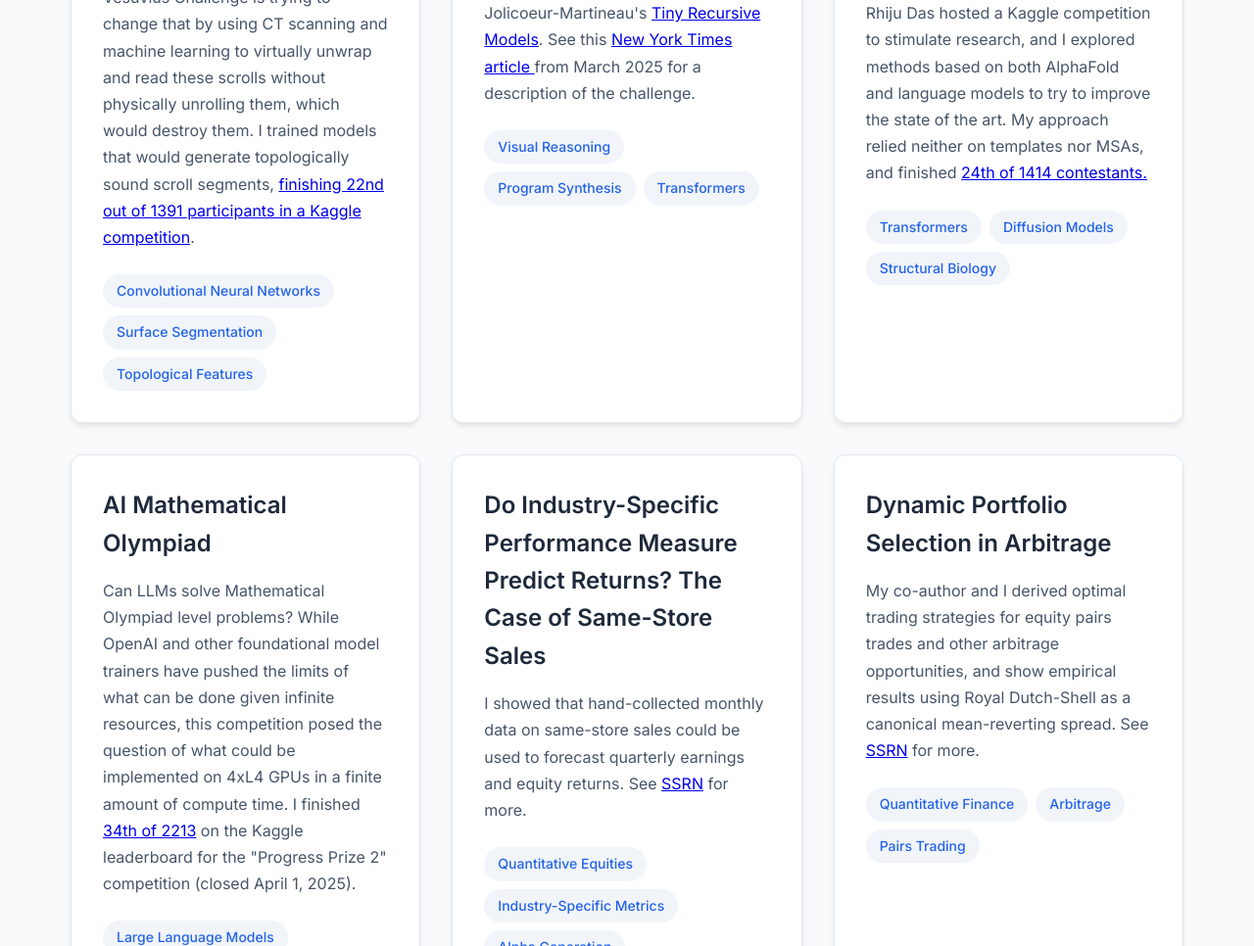
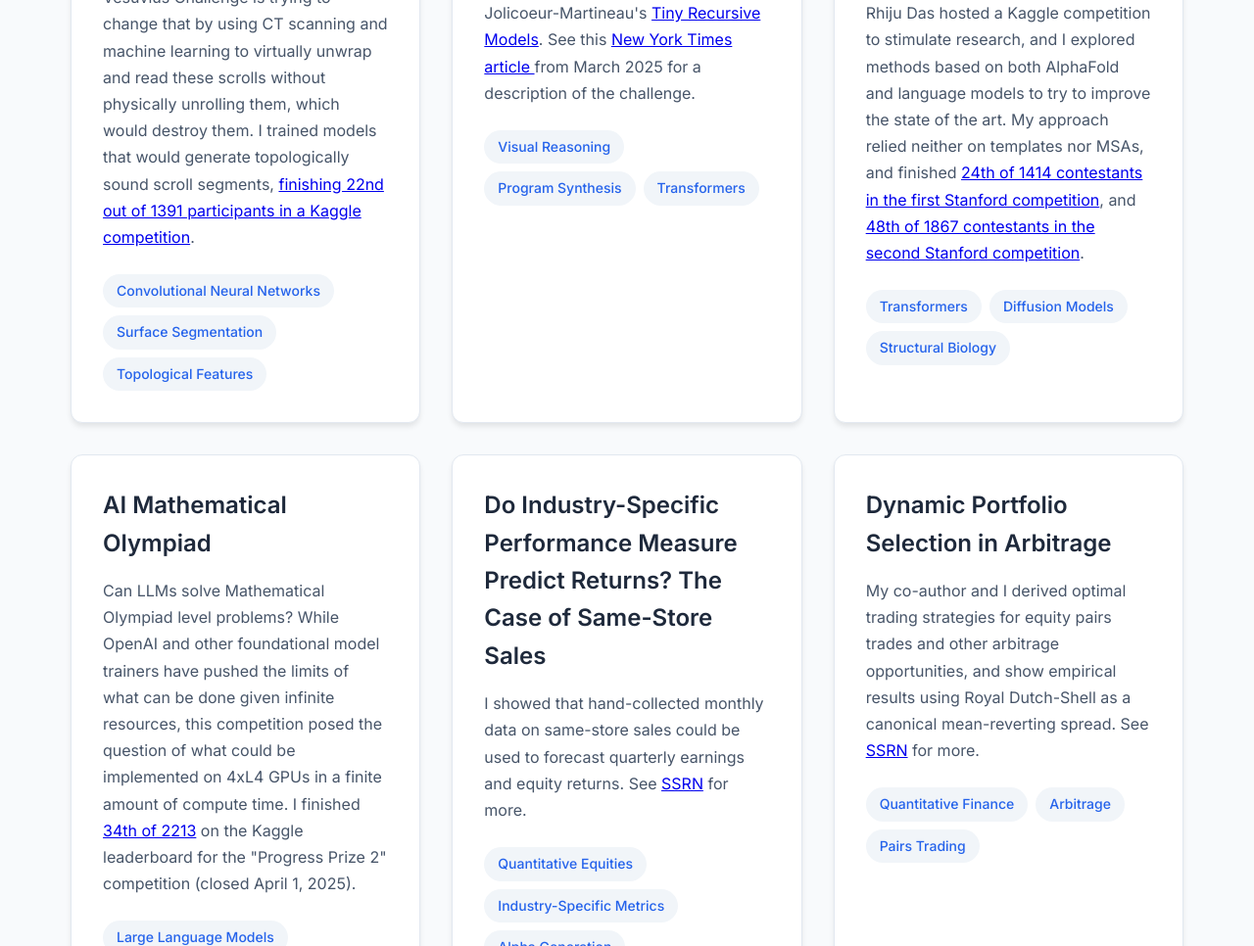
Before and after one commit to hallayang/hallayang.github.io, a plain HTML site: page index.html in a window 1280 px wide. Shown: the part 1973-2939 px from the top of the page at 98% size. Drawn offline with Linux system fonts and the light colour scheme.

Commit message:
Update competition rankings in project description

```diff
--- a/index.html
+++ b/index.html
@@ -115,7 +115,8 @@
                         Stanford's Rhiju Das hosted a Kaggle competition to stimulate research, and I
                         explored methods based on both AlphaFold and language models
                         to try to improve the state of the art. My approach relied neither on templates nor MSAs,
-                        and finished <a href="https://www.kaggle.com/competitions/stanford-rna-3d-folding/leaderboard">24th of 1414 contestants.</a>
+                        and finished <a href="https://www.kaggle.com/competitions/stanford-rna-3d-folding/leaderboard">24th of 1414 contestants in the first Stanford competition</a>,
+                        and <a href="https://www.kaggle.com/competitions/stanford-rna-3d-folding-2/leaderboard">48th of 1867 contestants in the second Stanford competition</a>.
                     </p>
                     <div class="project-tags">
                         <span class="tag">Transformers</span>
```
